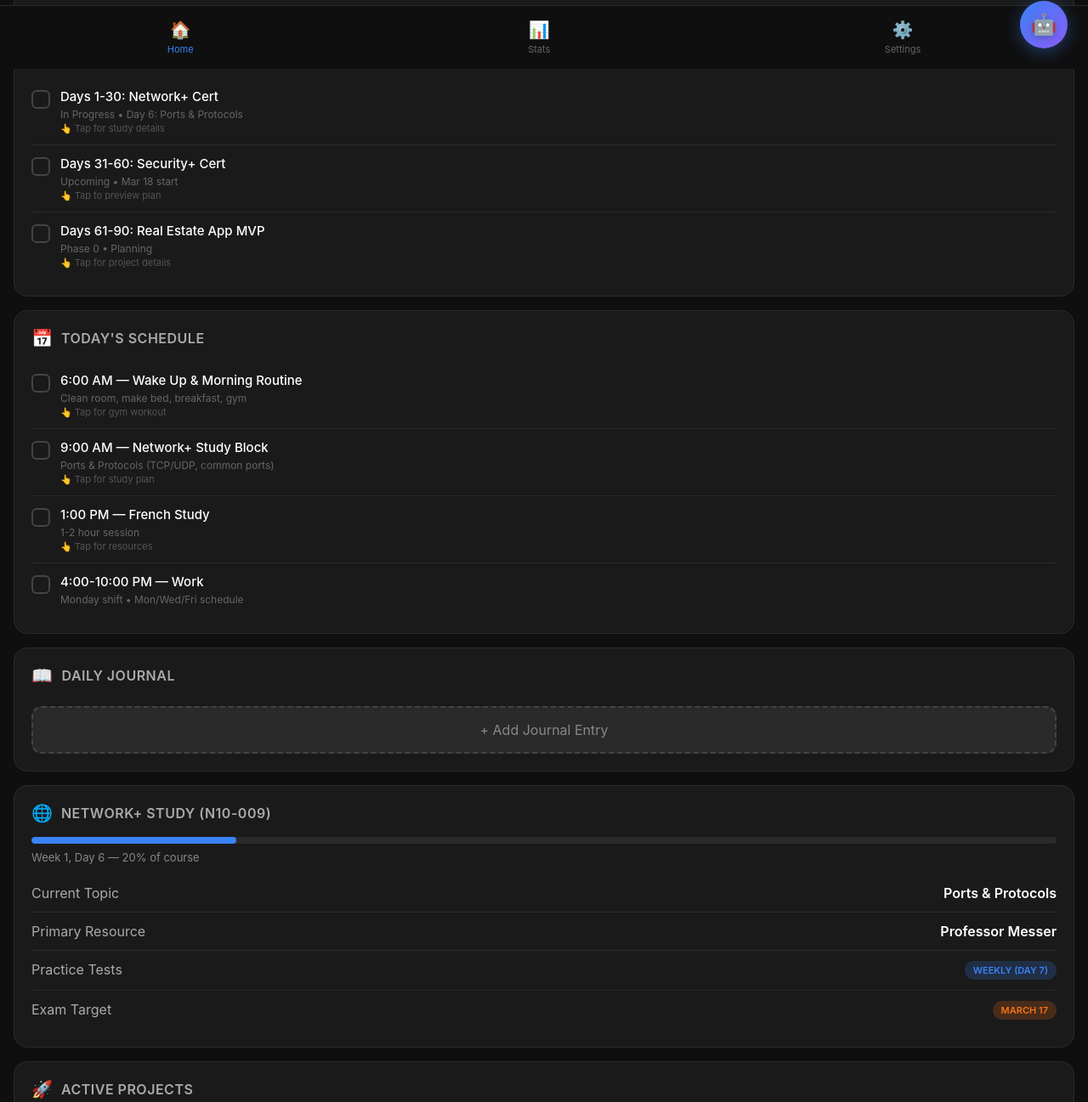
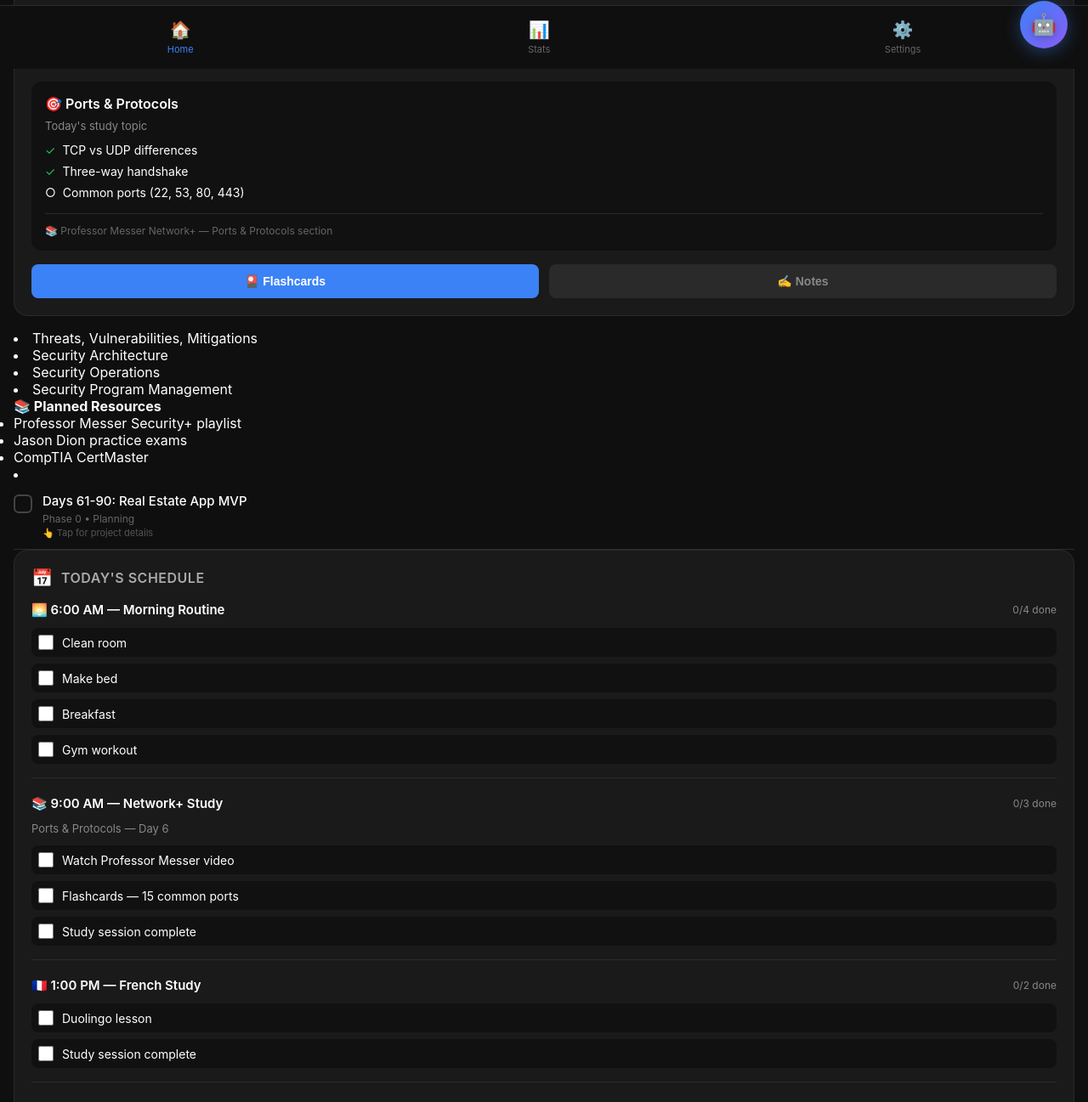
Before and after one commit to cyprianokoli/juniors-dashboard, a website: page index.html in a window 1280 px wide. Shown: the part 719-2016 px from the top of the page at 85% size. Drawn offline with Linux system fonts and the light colour scheme.

Commit message:
Add backend status to settings, simplify Today's Schedule with mini checkboxes, update 90-Day Challenge card

```diff
--- a/index.html
+++ b/index.html
@@ -1238,60 +1238,44 @@
     <div class="card">
         <div class="card-header">
             <span class="icon">💪</span>
-            <h2>90-Day Hard Challenge</h2>
+            <h2>Today's Focus</h2>
         </div>
 
         <div class="progress-bar">
             <div class="progress-fill green" style="width: 20%"></div>
         </div>
-        <div class="progress-text">Day 6 of 30 (Network+) — 20% complete</div>
-
-        <ul class="task-list">
-            <li class="task-item" data-task="network-plus">
-                <div class="task-row" onclick="toggleTask('network-plus')">
-                    <div class="checkbox" id="cb-network-plus"></div>
-                    <div class="task-text" id="txt-network-plus">
-                        <div class="task-title">Days 1-30: Network+ Cert</div>
-                        <div class="task-meta">In Progress • Day 6: Ports & Protocols</div>
-                        <div class="expand-hint">👆 Tap for study details</div>
-                    </div>
+        <div class="progress-text">Day 6 of 30 — Network+ Challenge</div>
+
+        <div style="background: #111; border-radius: 12px; padding: 16px; margin-top: 16px;">
+            <div style="font-weight: 600; font-size: 16px; margin-bottom: 8px;">🎯 Ports & Protocols</div>
+            <div style="font-size: 13px; color: #888; margin-bottom: 12px;">Today's study topic</div>
+
+            <div style="display: flex; flex-direction: column; gap: 8px; margin-bottom: 16px;">
+                <div style="display: flex; align-items: center; gap: 8px; font-size: 14px;">
+                    <span style="color: #22c55e;">✓</span> TCP vs UDP differences
                 </div>
-                <div class="task-details" id="details-network-plus">
-                    <div class="task-details-content">
-                        <h4>🎯 Today's Focus: Ports & Protocols</h4>
-                        <ul>
-                            <li>TCP vs UDP — connection-oriented vs connectionless</li>
-                            <li>Three-way handshake (SYN, SYN-ACK, ACK)</li>
-                            <li>Well-known ports: 20/21 (FTP), 22 (SSH), 25 (SMTP), 53 (DNS), 80 (HTTP), 443 (HTTPS), 3389 (RDP)</li>
-                            <li>Ephemeral ports (49152-65535)</li>
-                        </ul>
-
-                        <h4>📚 Resources</h4>
-                        <ul>
-                            <li>Professor Messer Network+ — Ports & Protocols section</li>
-                            <li>Flashcard deck: Common ports</li>
-                        </ul>
-
-                        <h4>✍️ Notes</h4>
-                        <textarea class="editable-area" id="notes-network-plus" placeholder="Add your notes here..." oninput="saveNotes('network-plus')">TCP = reliable, ordered, slower. UDP = fast, unreliable, no handshake. Remember: HTTP 80, HTTPS 443, SSH 22 (secure shell), FTP 21, DNS 53.</textarea>
-                    </div>
+                <div style="display: flex; align-items: center; gap: 8px; font-size: 14px;">
+                    <span style="color: #22c55e;">✓</span> Three-way handshake
                 </div>
-            </li>
-
-            <li class="task-item" data-task="security-plus">
-                <div class="task-row" onclick="toggleTask('security-plus')">
-                    <div class="checkbox" id="cb-security-plus"></div>
-                    <div class="task-text" id="txt-security-plus">
-                        <div class="task-title">Days 31-60: Security+ Cert</div>
-                        <div class="task-meta">Upcoming • Mar 18 start</div>
-                        <div class="expand-hint">👆 Tap to preview plan</div>
-                    </div>
+                <div style="display: flex; align-items: center; gap: 8px; font-size: 14px;">
+                    <span>○</span> Common ports (22, 53, 80, 443)
                 </div>
-                <div class="task-details" id="details-security-plus">
-                    <div class="task-details-content">
-                        <h4>🎯 Security+ Preview (SY0-701)</h4>
-                        <ul>
-                            <li>General Security Concepts</li>
+            </div>
+
+            <div style="font-size: 12px; color: #666; padding-top: 12px; border-top: 1px solid #2a2a2a;">
+                📚 Professor Messer Network+ — Ports & Protocols section
+            </div>
+        </div>
+
+        <div style="display: flex; gap: 12px; margin-top: 16px;">
+            <button class="btn btn-primary" style="flex: 1;" onclick="showToast('Opening flashcards...', 'Loading port numbers', '📚')">
+                🎴 Flashcards
+            </button>
+            <button class="btn btn-secondary" style="flex: 1;" onclick="showToast('Opening notes...', 'Ready to study', '✍️')">
+                ✍️ Notes
+            </button>
+        </div>
+    </div>
                             <li>Threats, Vulnerabilities, Mitigations</li>
                             <li>Security Architecture</li>
                             <li>Security Operations</li>
@@ -1356,121 +1340,86 @@
             <h2>Today's Schedule</h2>
         </div>
 
-        <ul class="task-list">
-            <li class="task-item" data-task="morning">
-                <div class="task-row" onclick="toggleTask('morning')">
-                    <div class="checkbox" id="cb-morning"></div>
-                    <div class="task-text" id="txt-morning">
-                        <div class="task-title">6:00 AM — Wake Up & Morning Routine</div>
-                        <div class="task-meta">Clean room, make bed, breakfast, gym</div>
-                        <div class="expand-hint">👆 Tap for gym workout</div>
-                    </div>
-                </div>
-                <div class="task-details" id="details-morning">
-                    <div class="task-details-content">
-                        <h4>🏋️ Gym Workout — Push Day</h4>
-                        <ul>
-                            <li>Warm-up: 5 min light cardio</li>
-                            <li>Bench Press: 4 sets × 8-10 reps</li>
-                            <li>Overhead Press: 3 sets × 10 reps</li>
-                            <li>Incline Dumbbell Press: 3 sets × 12 reps</li>
-                            <li>Lateral Raises: 3 sets × 15 reps</li>
-                            <li>Tricep Pushdowns: 3 sets × 12 reps</li>
-                            <li>Cool down: stretch chest & shoulders</li>
-                        </ul>
-
-                        <h4>📝 Edit Workout</h4>
-                        <textarea class="editable-area" id="notes-morning" placeholder="Modify workout, log weights, add notes..." oninput="saveNotes('morning')">Push day - focus on chest and shoulders. Aim for progressive overload. Last bench: 135lbs × 8 reps.</textarea>
-                    </div>
-                </div>
-            </li>
-
-            <li class="task-item" data-task="study">
-                <div class="task-row" onclick="toggleTask('study')">
-                    <div class="checkbox" id="cb-study"></div>
-                    <div class="task-text" id="txt-study">
-                        <div class="task-title">9:00 AM — Network+ Study Block</div>
-                        <div class="task-meta">Ports & Protocols (TCP/UDP, common ports)</div>
-                        <div class="expand-hint">👆 Tap for study plan</div>
-                    </div>
-                </div>
-                <div class="task-details" id="details-study">
-                    <div class="task-details-content">
-                        <h4>📚 Study Plan — 2 Hours</h4>
-                        <ul>
-                            <li>Watch: Professor Messer — Ports & Protocols (30 min)</li>
-                            <li>Take notes on TCP vs UDP differences</li>
-                            <li>Flashcards: Memorize 15 common ports</li>
-                            <li>Practice: SubnetCalculator.net exercises</li>
-                            <li>Quiz: 10 questions on yesterday's material (OSI Model)</li>
-                        </ul>
-
-                        <h4>🎯 Key Ports to Memorize</h4>
-                        <ul>
-                            <li>20/21 — FTP (File Transfer)</li>
-                            <li>22 — SSH (Secure Shell)</li>
-                            <li>25 — SMTP (Email)</li>
-                            <li>53 — DNS</li>
-                            <li>80 — HTTP</li>
-                            <li>110 — POP3</li>
-                            <li>143 — IMAP</li>
-                            <li>443 — HTTPS</li>
-                            <li>3389 — RDP (Remote Desktop)</li>
-                        </ul>
-
-                        <h4>✍️ Study Notes</h4>
-                        <textarea class="editable-area" id="notes-study" placeholder="Log what you learned, questions to review..." oninput="saveNotes('study')"></textarea>
-                    </div>
-                </div>
-            </li>
-
-            <li class="task-item" data-task="french">
-                <div class="task-row" onclick="toggleTask('french')">
-                    <div class="checkbox" id="cb-french"></div>
-                    <div class="task-text" id="txt-french">
-                        <div class="task-title">1:00 PM — French Study</div>
-                        <div class="task-meta">1-2 hour session</div>
-                        <div class="expand-hint">👆 Tap for resources</div>
-                    </div>
-                </div>
-                <div class="task-details" id="details-french">
-                    <div class="task-details-content">
-                        <h4>🇫🇷 French Study Resources</h4>
-                        <ul>
-                            <li>Duolingo — Daily streak (maintain!)</li>
-                            <li>Busuu or Babbel — Structured lessons</li>
-                            <li>YouTube: Easy French or Français avec Pierre</li>
-                            <li>Anki deck: French vocabulary</li>
-                        </ul>
-
-                        <h4>📝 Today's Focus</h4>
-                        <textarea class="editable-area" id="notes-french" placeholder="What did you study today? New words learned?" oninput="saveNotes('french')"></textarea>
-                    </div>
-                </div>
-            </li>
-
-            <li class="task-item" data-task="work">
-                <div class="task-row" onclick="toggleTask('work')">
-                    <div class="checkbox" id="cb-work"></div>
-                    <div class="task-text" id="txt-work">
-                        <div class="task-title">4:00-10:00 PM — Work</div>
-                        <div class="task-meta">Monday shift • Mon/Wed/Fri schedule</div>
-                    </div>
-                </div>
-                <div class="task-details" id="details-work">
-                    <div class="task-details-content">
-                        <h4>💼 Work Schedule</h4>
-                        <ul>
-                            <li>Mon/Wed/Fri: 4:00 PM - 10:00 PM</li>
-                            <li>Tue/Thu/Sat/Sun: Study days</li>
-                        </ul>
-
-                        <h4>📝 Work Notes</h4>
-                        <textarea class="editable-area" id="notes-work" placeholder="Log work tasks, hours, notes..." oninput="saveNotes('work')"></textarea>
-                    </div>
-                </div>
-            </li>
-        </ul>
+        <!-- Morning Routine -->
+        <div class="schedule-block" style="margin-bottom: 20px; padding-bottom: 16px; border-bottom: 1px solid #2a2a2a;">
+            <div style="display: flex; align-items: center; justify-content: space-between; margin-bottom: 12px;">
+                <div style="font-weight: 600; font-size: 15px;">🌅 6:00 AM — Morning Routine</div>
+                <div class="mini-progress" id="morning-progress" style="font-size: 12px; color: #888;">0/4 done</div>
+            </div>
+            <div class="mini-tasks" style="display: flex; flex-direction: column; gap: 8px;">
+                <label class="mini-task" style="display: flex; align-items: center; gap: 10px; cursor: pointer; padding: 8px; background: #111; border-radius: 8px;">
+                    <input type="checkbox" class="mini-checkbox" data-task="clean-room" onchange="toggleMiniTask(this)" style="width: 18px; height: 18px; accent-color: #22c55e;">
+                    <span style="font-size: 14px;">Clean room</span>
+                </label>
+                <label class="mini-task" style="display: flex; align-items: center; gap: 10px; cursor: pointer; padding: 8px; background: #111; border-radius: 8px;">
+                    <input type="checkbox" class="mini-checkbox" data-task="make-bed" onchange="toggleMiniTask(this)" style="width: 18px; height: 18px; accent-color: #22c55e;">
+                    <span style="font-size: 14px;">Make bed</span>
+                </label>
+                <label class="mini-task" style="display: flex; align-items: center; gap: 10px; cursor: pointer; padding: 8px; background: #111; border-radius: 8px;">
+                    <input type="checkbox" class="mini-checkbox" data-task="breakfast" onchange="toggleMiniTask(this)" style="width: 18px; height: 18px; accent-color: #22c55e;">
+                    <span style="font-size: 14px;">Breakfast</span>
+                </label>
+                <label class="mini-task" style="display: flex; align-items: center; gap: 10px; cursor: pointer; padding: 8px; background: #111; border-radius: 8px;">
+                    <input type="checkbox" class="mini-checkbox" data-task="gym" onchange="toggleMiniTask(this); toggleStreakLog('gym')" style="width: 18px; height: 18px; accent-color: #22c55e;">
+                    <span style="font-size: 14px;">Gym workout</span>
+                </label>
+            </div>
+        </div>
+
+        <!-- Study Block -->
+        <div class="schedule-block" style="margin-bottom: 20px; padding-bottom: 16px; border-bottom: 1px solid #2a2a2a;">
+            <div style="display: flex; align-items: center; justify-content: space-between; margin-bottom: 12px;">
+                <div style="font-weight: 600; font-size: 15px;">📚 9:00 AM — Network+ Study</div>
+                <div class="mini-progress" id="study-progress" style="font-size: 12px; color: #888;">0/3 done</div>
+            </div>
+            <div style="font-size: 13px; color: #888; margin-bottom: 12px;">Ports & Protocols — Day 6</div>
+            <div class="mini-tasks" style="display: flex; flex-direction: column; gap: 8px;">
+                <label class="mini-task" style="display: flex; align-items: center; gap: 10px; cursor: pointer; padding: 8px; background: #111; border-radius: 8px;">
+                    <input type="checkbox" class="mini-checkbox" data-task="watch-video" onchange="toggleMiniTask(this)" style="width: 18px; height: 18px; accent-color: #22c55e;">
+                    <span style="font-size: 14px;">Watch Professor Messer video</span>
+                </label>
+                <label class="mini-task" style="display: flex; align-items: center; gap: 10px; cursor: pointer; padding: 8px; background: #111; border-radius: 8px;">
+                    <input type="checkbox" class="mini-checkbox" data-task="flashcards" onchange="toggleMiniTask(this)" style="width: 18px; height: 18px; accent-color: #22c55e;">
+                    <span style="font-size: 14px;">Flashcards — 15 common ports</span>
+                </label>
+                <label class="mini-task" style="display: flex; align-items: center; gap: 10px; cursor: pointer; padding: 8px; background: #111; border-radius: 8px;">
+                    <input type="checkbox" class="mini-checkbox" data-task="network-study-done" onchange="toggleMiniTask(this); toggleStreakLog('network')" style="width: 18px; height: 18px; accent-color: #22c55e;">
+                    <span style="font-size: 14px;">Study session complete</span>
+                </label>
+            </div>
+        </div>
+
+        <!-- French Study -->
+        <div class="schedule-block" style="margin-bottom: 20px; padding-bottom: 16px; border-bottom: 1px solid #2a2a2a;">
+            <div style="display: flex; align-items: center; justify-content: space-between; margin-bottom: 12px;">
+                <div style="font-weight: 600; font-size: 15px;">🇫🇷 1:00 PM — French Study</div>
+                <div class="mini-progress" id="french-progress" style="font-size: 12px; color: #888;">0/2 done</div>
+            </div>
+            <div class="mini-tasks" style="display: flex; flex-direction: column; gap: 8px;">
+                <label class="mini-task" style="display: flex; align-items: center; gap: 10px; cursor: pointer; padding: 8px; background: #111; border-radius: 8px;">
+                    <input type="checkbox" class="mini-checkbox" data-task="duolingo" onchange="toggleMiniTask(this)" style="width: 18px; height: 18px; accent-color: #22c55e;">
+                    <span style="font-size: 14px;">Duolingo lesson</span>
+                </label>
+                <label class="mini-task" style="display: flex; align-items: center; gap: 10px; cursor: pointer; padding: 8px; background: #111; border-radius: 8px;">
+                    <input type="checkbox" class="mini-checkbox" data-task="french-study-done" onchange="toggleMiniTask(this); toggleStreakLog('french')" style="width: 18px; height: 18px; accent-color: #22c55e;">
+                    <span style="font-size: 14px;">Study session complete</span>
+                </label>
+            </div>
+        </div>
+
+        <!-- Work (if work day) -->
+        <div class="schedule-block" id="work-block" style="display: none;">
+            <div style="display: flex; align-items: center; justify-content: space-between; margin-bottom: 12px;">
+                <div style="font-weight: 600; font-size: 15px;">💼 4:00 PM — Work</div>
+                <div class="mini-progress" id="work-progress" style="font-size: 12px; color: #888;">0/1 done</div>
+            </div>
+            <div class="mini-tasks" style="display: flex; flex-direction: column; gap: 8px;">
+                <label class="mini-task" style="display: flex; align-items: center; gap: 10px; cursor: pointer; padding: 8px; background: #111; border-radius: 8px;">
+                    <input type="checkbox" class="mini-checkbox" data-task="work-shift" onchange="toggleMiniTask(this)" style="width: 18px; height: 18px; accent-color: #22c55e;">
+                    <span style="font-size: 14px;">Work shift complete</span>
+                </label>
+            </div>
+        </div>
     </div>
 
     <!-- Journal Section -->
@@ -2480,6 +2429,63 @@
             }
         }
 
+        // ==================== MINI TASK FUNCTIONS ====================
+        const miniTasksKey = 'miniTasks_' + new Date().toISOString().split('T')[0];
+        let miniTasks = JSON.parse(localStorage.getItem(miniTasksKey) || '{}');
+
+        function toggleMiniTask(checkbox) {
+            const taskId = checkbox.dataset.task;
+            miniTasks[taskId] = checkbox.checked;
+            localStorage.setItem(miniTasksKey, JSON.stringify(miniTasks));
+            updateMiniProgress();
+
+            if (checkbox.checked) {
+                showToast('Task Done!', taskId.replace(/-/g, ' ') + ' completed', '✅');
+            }
+        }
+
+        function updateMiniProgress() {
+            const blocks = ['morning', 'study', 'french', 'work'];
+            blocks.forEach(block => {
+                const checkboxes = document.querySelectorAll(`[data-task*="${block === 'morning' ? '' : block}"]`);
+                let checked = 0;
+                let total = 0;
+                checkboxes.forEach(cb => {
+                    if (cb.dataset.task.includes(block) || (block === 'morning' && ['clean-room', 'make-bed', 'breakfast', 'gym'].includes(cb.dataset.task))) {
+                        total++;
+                        if (cb.checked) checked++;
+                    }
+                });
+                const progressEl = document.getElementById(block + '-progress');
+                if (progressEl) {
+                    progressEl.textContent = `${checked}/${total} done`;
+                    if (checked === total) progressEl.style.color = '#22c55e';
+                }
+            });
+        }
+
+        function loadMiniTasks() {
+            document.querySelectorAll('.mini-checkbox').forEach(cb => {
+                const taskId = cb.dataset.task;
+                cb.checked = miniTasks[taskId] || false;
+            });
+            updateMiniProgress();
+        }
+
+        function toggleStreakLog(type) {
+            // This is called when study/gym/french checkboxes are checked
+            logStreak(type);
+        }
+
+        function checkWorkDay() {
+            const day = new Date().getDay(); // 0=Sun, 1=Mon, 3=Wed, 5=Fri
+            const isWorkDay = [1, 3, 5].includes(day);
+            const workBlock = document.getElementById('work-block');
+            if (workBlock && isWorkDay) {
+                workBlock.style.display = 'block';
+            }
+        }
+
         // Initialize everything
         updateDate();
         initTasks();
@@ -2490,6 +2496,8 @@
         loadStreaks();
         loadSRItems();
         updateWeeklyReview();
+        loadMiniTasks();
+        checkWorkDay();
 
         // Check backend connectivity
         checkBackend().then(connected => {
```
Also changed, not shown: settings.html (+76 -0 lines).
